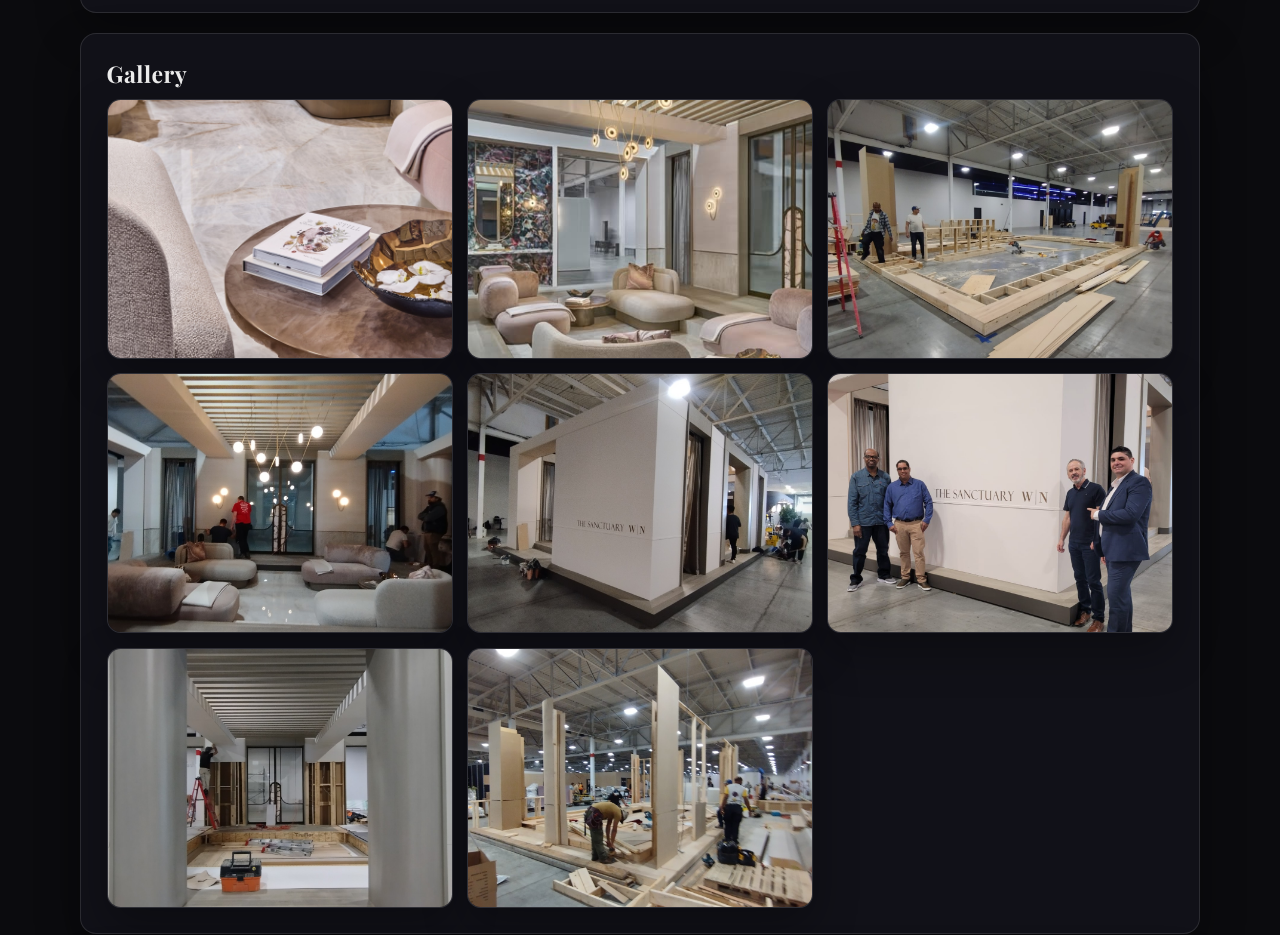
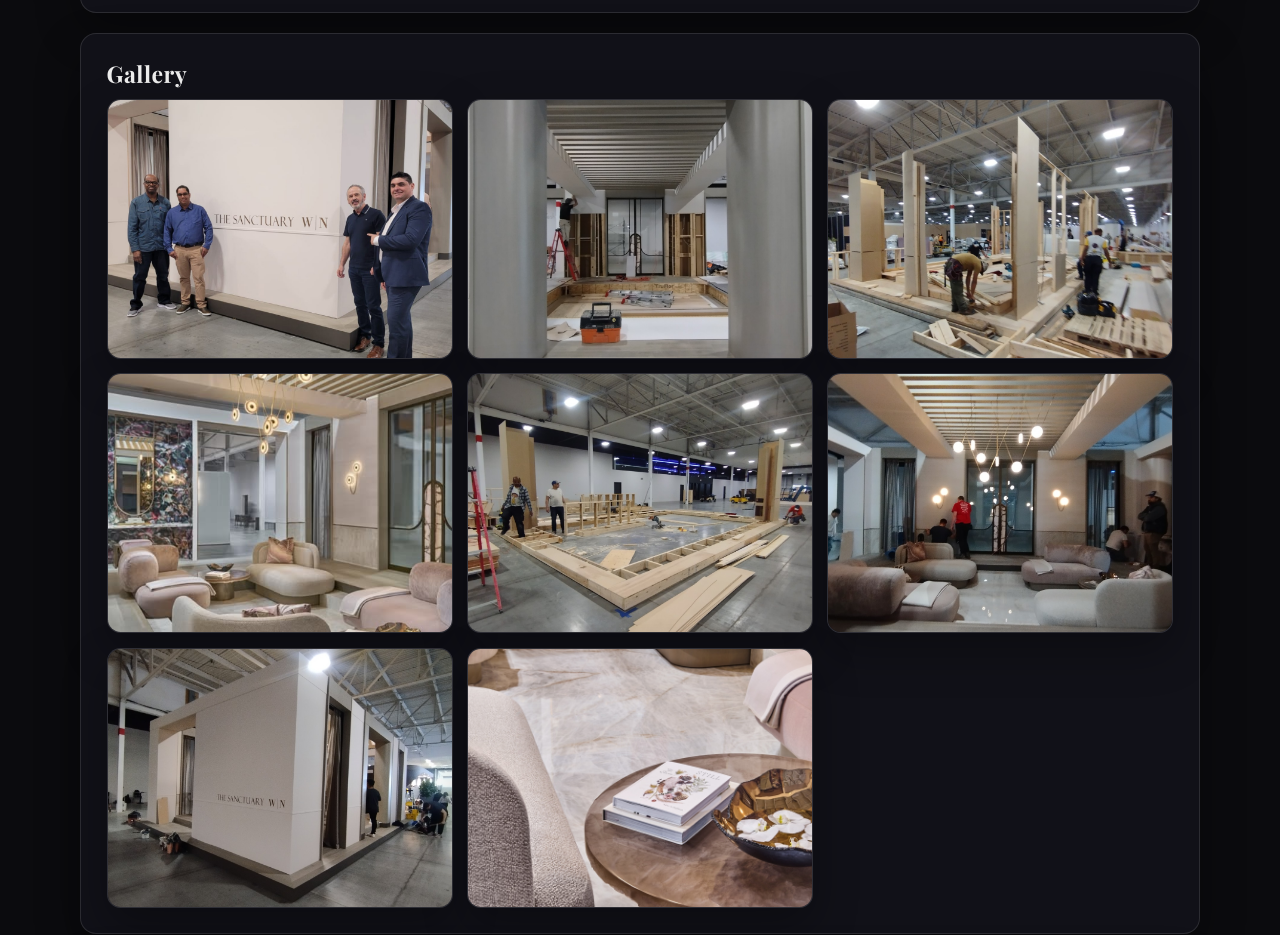
Before and after one commit to GlaiconCesar/Construction-Portfolio, a website: page projects/the-sanctuary.html in a window 1280 px wide. Shown: the part 2410-3345 px from the top of the page. Drawn offline with nearby package versions, Linux system fonts and the light colour scheme.

Commit message:
Reorder The Sanctuary gallery by execution sequence

```diff
--- a/projects/the-sanctuary.html
+++ b/projects/the-sanctuary.html
@@ -130,14 +130,14 @@
 
     <script>
       window.__galleryItems = [
-        { src: '../assets/img/projects/the-sanctuary/01.jpeg', altKey: 'images.hero' },
+        { src: '../assets/img/projects/the-sanctuary/1000000129.jpg', altKey: 'images.framing' },
+        { src: '../assets/img/projects/the-sanctuary/1000000186.jpg', altKey: 'images.installation' },
+        { src: '../assets/img/projects/the-sanctuary/1000000310.jpg', altKey: 'images.progress' },
         { src: '../assets/img/projects/the-sanctuary/02.jpeg', altKey: 'images.featureWall' },
         { src: '../assets/img/projects/the-sanctuary/04.jpg', altKey: 'images.diningDetail' },
         { src: '../assets/img/projects/the-sanctuary/05.jpg', altKey: 'images.ceilingDesign' },
         { src: '../assets/img/projects/the-sanctuary/06.jpg', altKey: 'images.finalWide' },
-        { src: '../assets/img/projects/the-sanctuary/1000000129.jpg', altKey: 'images.framing' },
-        { src: '../assets/img/projects/the-sanctuary/1000000186.jpg', altKey: 'images.installation' },
-        { src: '../assets/img/projects/the-sanctuary/1000000310.jpg', altKey: 'images.progress' }
+        { src: '../assets/img/projects/the-sanctuary/01.jpeg', altKey: 'images.hero' }
       ];
     </script>
   </body>
```
